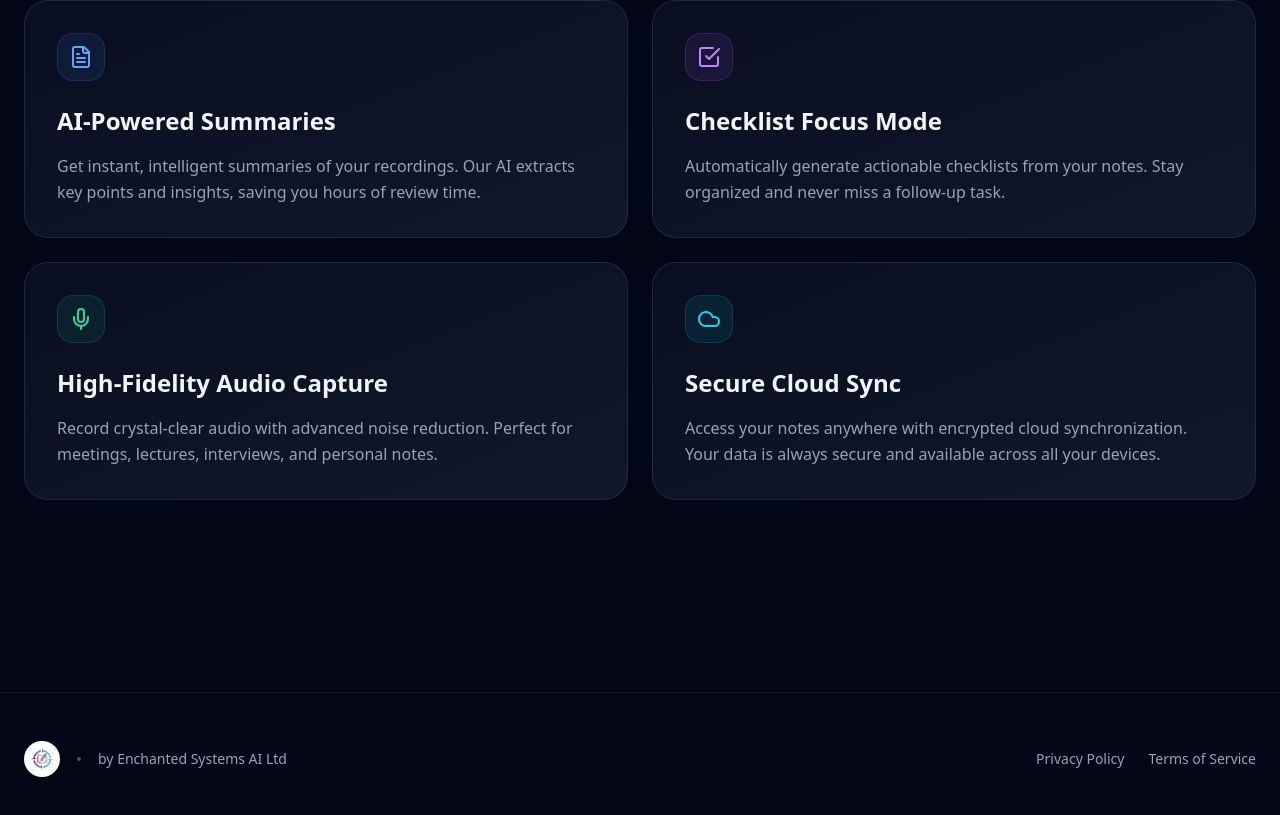
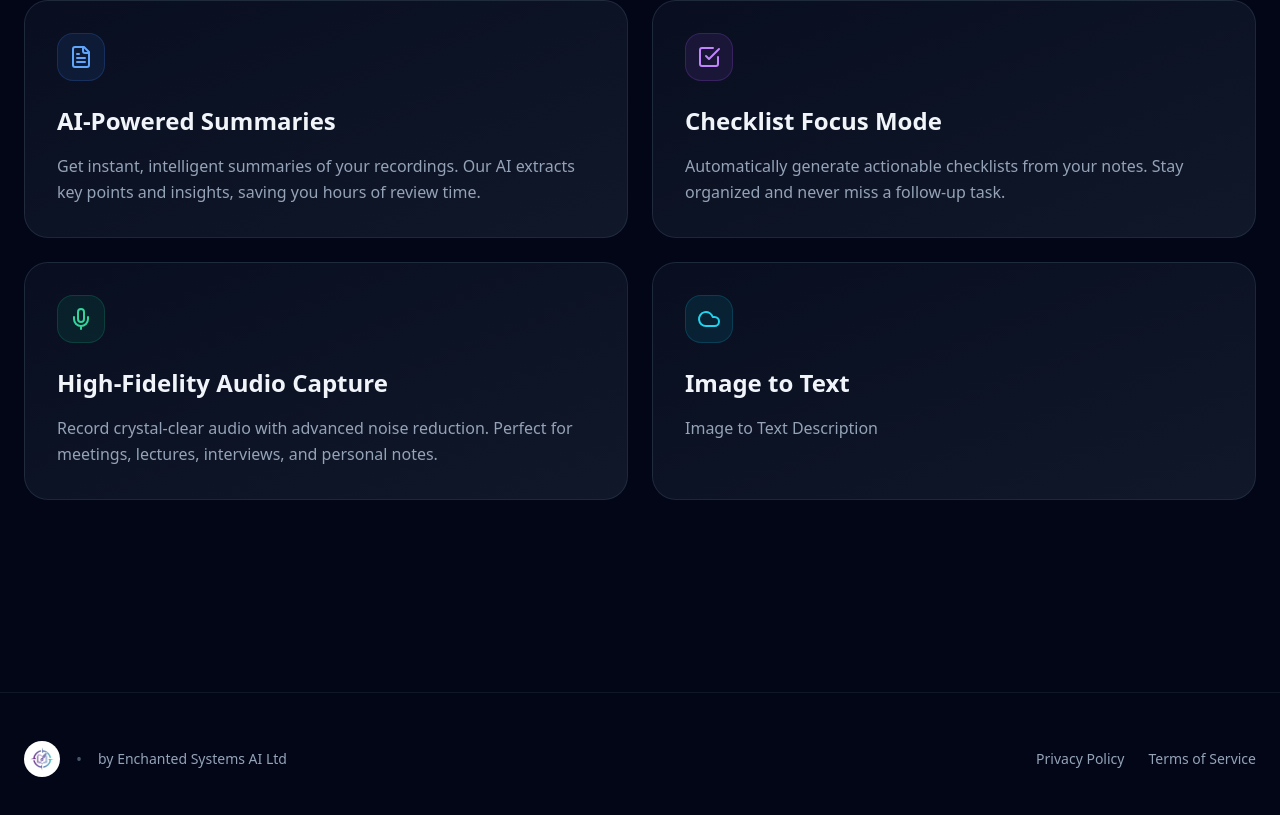
Before and after one commit to enchantedsystemsai/website, a React (Vite) app: page /notecompass in a window 1280 px wide. Shown: the part 1757-2572 px from the top of the page. Built offline with nearby package versions, Linux system fonts and the light colour scheme.

Commit message:
Update NoteCompass.tsx

```diff
--- a/src/pages/NoteCompass.tsx
+++ b/src/pages/NoteCompass.tsx
@@ -137,10 +137,10 @@ export default function NoteCompass() {
             <div className="w-12 h-12 bg-cyan-500/10 rounded-2xl flex items-center justify-center mb-6 border border-cyan-500/20">
               <Cloud className="w-6 h-6 text-cyan-400" />
             </div>
-            <h3 className="text-2xl font-bold mb-4">Secure Cloud Sync</h3>
+            <h3 className="text-2xl font-bold mb-4">Image to Text</h3>
             <p className="text-slate-400 leading-relaxed">
-              Access your notes anywhere with encrypted cloud synchronization. Your data
-              is always secure and available across all your devices.
+              Image to Text
+              Description
             </p>
           </div>
         </div>
```
